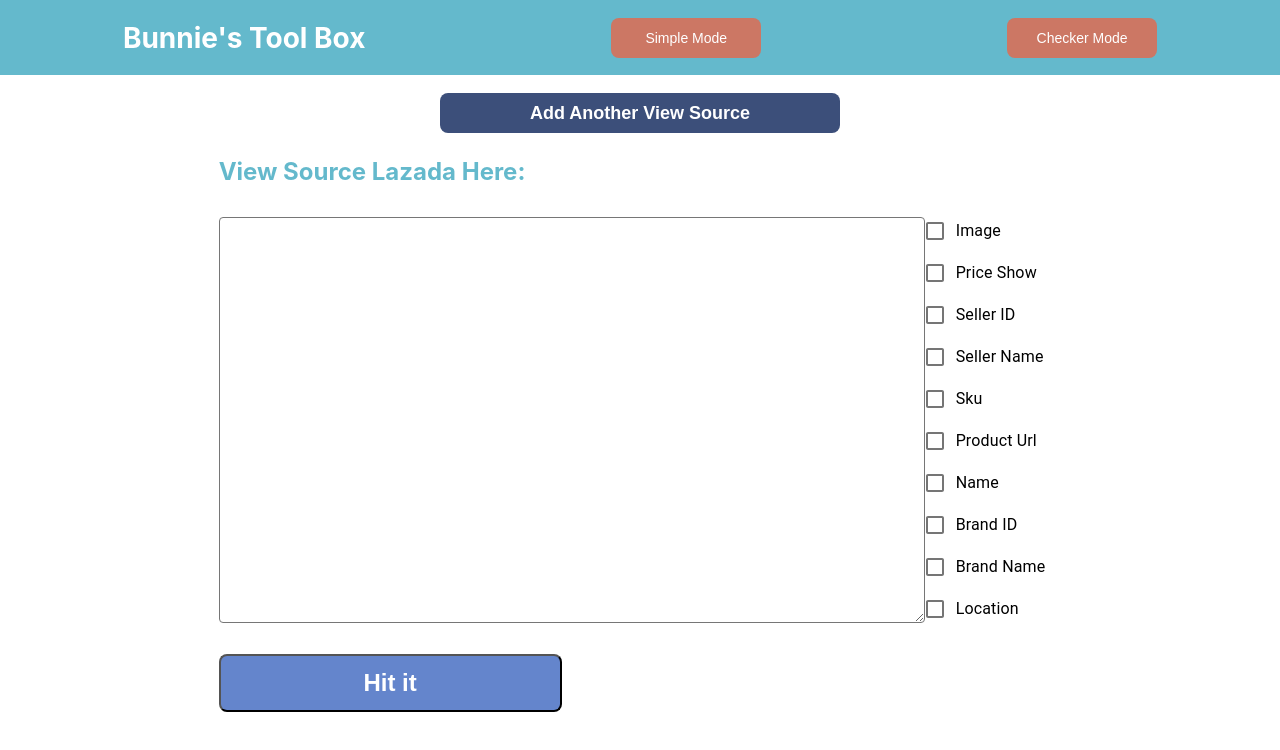
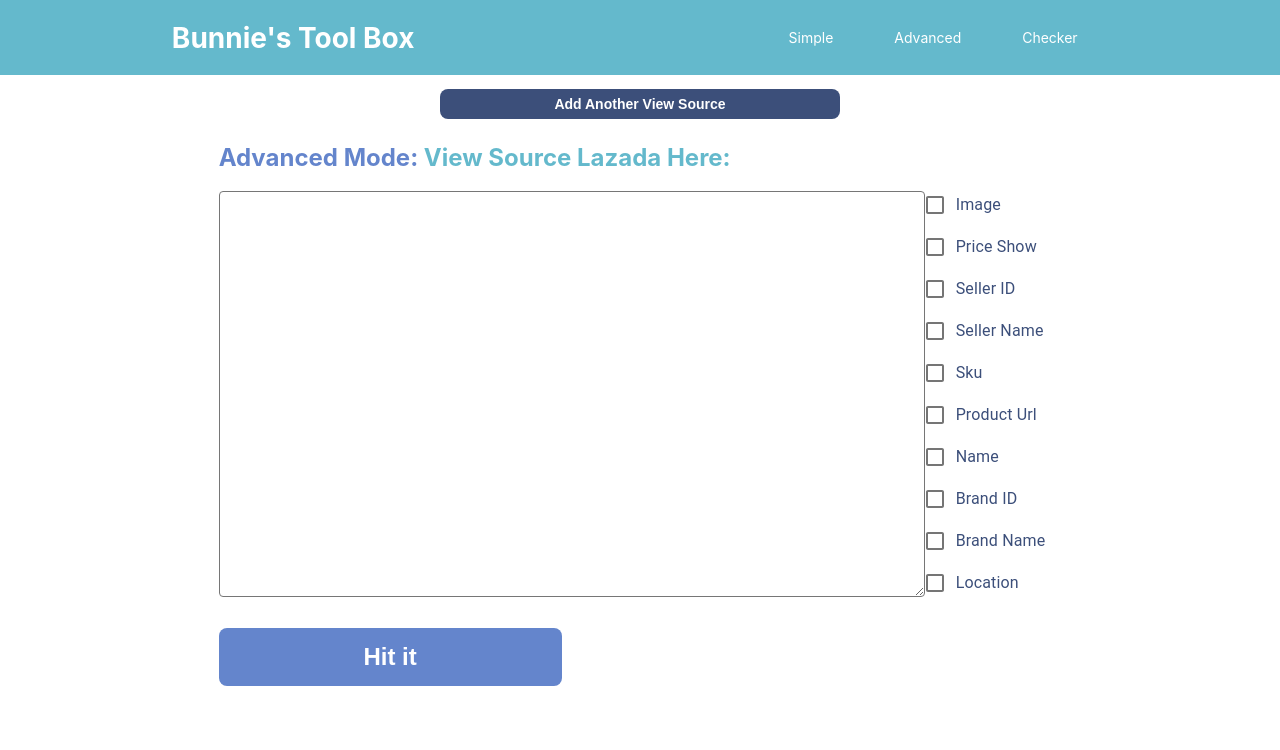
Before and after one commit to JasonhjKim/Scraper, a React (Create React App) app: page /advanced in a window 1280 px wide. Shown: the top 750 px of the page. Built offline with nearby package versions, Linux system fonts and the light colour scheme.

Commit message:
made design changes

```diff
--- a/package.json
+++ b/package.json
@@ -14,6 +14,7 @@
     "react-dom": "^16.12.0",
     "react-router-dom": "^5.1.2",
     "react-scripts": "3.2.0",
+    "react-spinners": "^0.6.1",
     "react-syntax-highlighter": "^11.0.2",
     "styled-components": "^4.4.1"
   },
--- a/src/advanced-mode.js
+++ b/src/advanced-mode.js
@@ -4,13 +4,13 @@ import { Link } from 'react-router-dom'
 import { Tooltip, FormGroup, FormControlLabel, Checkbox, TableRow, Table, TableBody, TableHead, TableCell } from '@material-ui/core';
 import { PDFExport  } from '@progress/kendo-react-pdf';
 import { CopyToClipboard } from 'react-copy-to-clipboard';
+import Navbar from './navbar';
 
 const Body = styled.div`
     width: 100%;
     display: flex;
     flex-direction: column;
     align-items: center;
-    overflow-y: hidden;
 `
 
 const Container = styled.div`
@@ -22,6 +22,7 @@ const Container = styled.div`
     /* justify-content: space-between; */
     overflow-y: hidden;
     justify-content: center;
+    overflow-y: hidden;
 `
     const Form = styled.form`
         display: flex;
@@ -32,7 +33,7 @@ const Label = styled.label`
     color: #64B9CC;
     font-size: 24px;
     font-weight: bold;
-    margin: 1em 0 1em 0;
+    margin: 1em 0 0.5em 0;
 `
 
 const SubmitButton = styled.input`
@@ -45,14 +46,16 @@ const SubmitButton = styled.input`
     border-radius: 8px;
     align-self: flex-start;
     margin: 1em 1em 1em 0;
+    outline: none;
+    border: none;
 `
 
 const AddButton = styled.button`
     width: 400px;
-    height: 40px;
+    height: 30px;
     color: white;
     background-color: #3c4f7a;
-    font-size: 18px;
+    font-size: 14px;
     font-weight: bold;
     border-radius: 8px;
     align-self: center;
@@ -215,13 +218,13 @@ export default class AdvancedMode extends Component {
     render() {
         return(
             <Body>
-                <NavBar/>
+                <Navbar/>
                 <Tooltip title="Add additional textarea to process multiple view source">
                     <AddButton onClick={ this.handleAddViewSource.bind(this) }>Add Another View Source</AddButton>
                 </Tooltip>
                 <Container>
                     { !this.state.isHidden ? <Form onSubmit={this.handleSubmit.bind(this)}>
-                        <Label>View Source Lazada Here: </Label>
+                        <Label><span style={{ color: "#6485CC"}}>Advanced Mode:</span> View Source Lazada Here: </Label>
                         <FormWrapper>
                             <FormGroup>
                                 {   this.state.boxCount.length > 0 ? this.state.boxCount.map((item, index) =>
@@ -230,16 +233,16 @@ export default class AdvancedMode extends Component {
                                 }
                             </FormGroup>
                             <FormGroup>
-                                <FormControlLabel control={ <Checkbox type="checkbox" value="Image" onChange={ this.handleChange.bind(this, "image")}/> } label="Image"/>
-                                <FormControlLabel control={ <Checkbox type="checkbox" value="Price Show" onChange={ this.handleChange.bind(this, "priceShow")}/> } label="Price Show"/>
-                                <FormControlLabel control={ <Checkbox type="checkbox" value="Seller ID" onChange={ this.handleChange.bind(this, "sellerId")}/> } label="Seller ID"/>
-                                <FormControlLabel control={ <Checkbox type="checkbox" value="Seller Name" onChange={ this.handleChange.bind(this, "sellerName")}/> } label="Seller Name"/>
-                                <FormControlLabel control={ <Checkbox type="checkbox" value="Cheapest Sku" onChange={ this.handleChange.bind(this, "cheapest_sku")}/> } label="Sku"/>
-                                <FormControlLabel control={ <Checkbox type="checkbox" value="Product Url" onChange={ this.handleChange.bind(this, "productUrl")}/> } label="Product Url"/>
-                                <FormControlLabel control={ <Checkbox type="checkbox" value="Name" onChange={ this.handleChange.bind(this, "name")}/> } label="Name"/>
-                                <FormControlLabel control={ <Checkbox type="checkbox" value="Brand ID" onChange={ this.handleChange.bind(this, "brandId")}/> } label="Brand ID"/>
-                                <FormControlLabel control={ <Checkbox type="checkbox" value="Brand Name" onChange={ this.handleChange.bind(this, "brandName")}/> } label="Brand Name"/>
-                                <FormControlLabel control={ <Checkbox type="checkbox" value="Location" onChange={ this.handleChange.bind(this, "location")}/> } label="Location"/>
+                                <StyledFormControlLabel control={ <Checkbox type="checkbox" value="Image" onChange={ this.handleChange.bind(this, "image")}/> } label="Image"/>
+                                <StyledFormControlLabel control={ <Checkbox type="checkbox" value="Price Show" onChange={ this.handleChange.bind(this, "priceShow")}/> } label="Price Show"/>
+                                <StyledFormControlLabel control={ <Checkbox type="checkbox" value="Seller ID" onChange={ this.handleChange.bind(this, "sellerId")}/> } label="Seller ID"/>
+                                <StyledFormControlLabel control={ <Checkbox type="checkbox" value="Seller Name" onChange={ this.handleChange.bind(this, "sellerName")}/> } label="Seller Name"/>
+                                <StyledFormControlLabel control={ <Checkbox type="checkbox" value="Cheapest Sku" onChange={ this.handleChange.bind(this, "cheapest_sku")}/> } label="Sku"/>
+                                <StyledFormControlLabel control={ <Checkbox type="checkbox" value="Product Url" onChange={ this.handleChange.bind(this, "productUrl")}/> } label="Product Url"/>
+                                <StyledFormControlLabel control={ <Checkbox type="checkbox" value="Name" onChange={ this.handleChange.bind(this, "name")}/> } label="Name"/>
+                                <StyledFormControlLabel control={ <Checkbox type="checkbox" value="Brand ID" onChange={ this.handleChange.bind(this, "brandId")}/> } label="Brand ID"/>
+                                <StyledFormControlLabel control={ <Checkbox type="checkbox" value="Brand Name" onChange={ this.handleChange.bind(this, "brandName")}/> } label="Brand Name"/>
+                                <StyledFormControlLabel control={ <Checkbox type="checkbox" value="Location" onChange={ this.handleChange.bind(this, "location")}/> } label="Location"/>
                             </FormGroup>
                         </FormWrapper>
                         <SubmitButton type="submit" value="Hit it" />
@@ -249,15 +252,15 @@ export default class AdvancedMode extends Component {
                     <ResultContainer>
                         <ToolContainer>
                             <Tooltip title="Export to PDF">
-                                <CopyLinkButton onClick={ this.exportPDFWithMethod.bind(this) }>Export to PDF</CopyLinkButton>
+                                <ToolButton onClick={ this.exportPDFWithMethod.bind(this) }>Export to PDF</ToolButton>
                             </Tooltip>
                             <Tooltip title="Copy all links to Clipboard">
                                 <CopyToClipboard value={this.state.textbox}>
-                                    <CopyLinkButton onClick={ this.handleCopyLink.bind(this) }>Copy All Links</CopyLinkButton>
+                                    <ToolButton onClick={ this.handleCopyLink.bind(this) }>Copy All Links</ToolButton>
                                 </CopyToClipboard>
                             </Tooltip>
                             <Tooltip title="Hide Form">
-                                <CopyLinkButton onClick={ this.handleHideForm.bind(this) }>{ this.state.isHidden ? "Show Form" : "Hide Form"}</CopyLinkButton>
+                                <ToolButton onClick={ this.handleHideForm.bind(this) }>{ this.state.isHidden ? "Show Form" : "Hide Form"}</ToolButton>
                             </Tooltip>
                         </ToolContainer>
                         <PDFExport ref={(component) => this.pdfExportComponent = component } proxyURL={"https://demos.telerik.com/kendo-ui/service/export"} imageResolution={200}>
@@ -301,42 +304,6 @@ export default class AdvancedMode extends Component {
 
 }
 
-const NavBarContainer = styled.div`
-    width: 100%;
-    height: 75px;
-    background-color: #64B9CC;
-    display: flex;
-    flex-direction: row;
-    align-items: center;
-    justify-content: space-around;
-`
-
-const LogoHeading = styled.div`
-    font-size: 28px;
-    color: white;
-    /* margin-left: 150px; */
-    font-weight: bold;
-`
-
-
-const Simple = styled.button`
-    color: white;
-    background-color: #cc7764;
-    width: 150px;
-    height: 40px;
-    border-radius: 8px;
-    border: none;
-    outline: none;
-    font-size: 14px;
-    text-decoration: none;
-`
-
-const StyledLink = styled(Link)`
-    text-decoration: none;
-    color: white;
-`
-
-
 const ToolContainer = styled.div`
     display: flex;
     flex-direction: row;
@@ -344,7 +311,7 @@ const ToolContainer = styled.div`
     align-items: center;
 `
 
-const CopyLinkButton = styled.button`
+const ToolButton = styled.button`
     height: 40px;
     width: 120px;
     background-color: #cc7764;
@@ -361,12 +328,6 @@ const CopyLinkButton = styled.button`
     }
 `
 
-const NavBar = () => {
-    return(
-        <NavBarContainer>
-            <LogoHeading>Bunnie's Tool Box</LogoHeading>
-            <Simple><StyledLink to="/">Simple Mode</StyledLink></Simple>
-            <Simple><StyledLink to="/checker">Checker Mode</StyledLink></Simple>
-        </NavBarContainer>
-    )
-}
+const StyledFormControlLabel = styled(FormControlLabel)`
+    color: #3c4f7a;
+`
--- a/src/checker-mode.js
+++ b/src/checker-mode.js
@@ -1,23 +1,33 @@
 import React, { Component } from 'react';
 import styled from 'styled-components';
-import { Table, TableHead, TableRow, TableCell, TableBody } from '@material-ui/core';
+import { Table, TableHead, TableRow, TableCell, TableBody, Tooltip } from '@material-ui/core';
 import axios from 'axios';
 import { Link } from 'react-router-dom';
+import Navbar from './navbar';
+import { ClipLoader } from 'react-spinners';
+import { CopyToClipboard } from 'react-copy-to-clipboard';
 
 export default class CheckerMode extends Component {
     state = {
         data: {},
+        showLoading: false,
+        buttonState: false,
+        copy: null,
     }
 
     handleSubmit(e) {
         e.preventDefault();
+        console.log("Request sent");
+        this.setState({ data: {}, showLoading: true, buttonState: true, copy: null })
         axios.post('http://159.65.69.12:5000/', { "text": e.target[0].value }, { config: {
             headers: {
               'Content-Type': 'application/x-www-form-urlencoded'
             }}})
             .then(result => {
                 console.log(result);
-                this.setState({ data: result.data.data }, () => console.log(this.state.data))
+                let builder = "";
+                result.data.data.map((item) => builder += (item.status ? "online" : "shut down") + "\n")
+                this.setState({ data: result.data.data, showLoading: false, buttonState: false, copy: builder, }, () => console.log(this.state.data))
             })
 
             .catch(err => {
@@ -29,15 +39,25 @@ export default class CheckerMode extends Component {
     render() {
         return(
             <Body>
-                <NavBar/>
+                <Navbar/>
                 <Form onSubmit={this.handleSubmit.bind(this)}>
-                    <Label>Copy + Paste Links Here: </Label>
+                    <Label><span style={{ color: "#6485CC"}}>Checker Mode:</span> Copy + Paste Links Here: </Label>
                     <TextArea name="" id="" cols="30" rows="10" required></TextArea>
-                    <SubmitButton type="submit" value="Hit it" />
+                    <Tip>*Try to limit to 50 links at a time</Tip>
+                    <SubmitButton type="submit" value={this.state.buttonState ? "Disabed" : "Hit it"} disabled={this.state.buttonState} color={this.state.buttonState}/>
                 </Form>
+                <ResultContainer>
+                    { this.state.showLoading ? <ClipLoader sizeUnit={"px"} size={50} color={"#6485CC"} loading={this.state.showLoading}/> : null}
+                    { this.state.data.length > 0 ?
 
-                { this.state.data.length > 0 ?
-                <ResultContainer>
+                        <React.Fragment>
+                            <ToolContainer>
+                                <Tooltip title="Copy all status from the result">
+                                    <CopyToClipboard text={this.state.copy}>
+                                        <ToolButton>Copy All Status</ToolButton>
+                                    </CopyToClipboard>
+                                </Tooltip>
+                            </ToolContainer>
                             <Label>{`Found Links (${this.state.data.length}):`}</Label>
                             <StyledTable style={{ width: "1000px"}} fixedHeader={true}>
                                 <TableHead>
@@ -52,15 +72,15 @@ export default class CheckerMode extends Component {
                                     {
                                         this.state.data.map((item, index) =>
                                         <TableRow style={{ width: "300px"}}>
-                                     <TableCell>{index}</TableCell>
+                                            <TableCell>{index + 1}</TableCell>
                                             <TableCell> {item.url}</TableCell>
                                             <TableCell align="center"> { item.status ? <StatusTrue/> : <StatusFalse/>}</TableCell>
                                         </TableRow>
                                     )}
                                 </TableBody>
                             </StyledTable>
-
-                </ResultContainer> : null }
+                        </React.Fragment> :  <div>{ !this.state.showLoading ? "No result found. Please check textbox" : null }</div> }
+                </ResultContainer>
             </Body>
         )
     }
@@ -75,19 +95,24 @@ const Label = styled.label`
     color: #64B9CC;
     font-size: 24px;
     font-weight: bold;
-    margin: 1em 0 1em 0;
+    margin: 1em 0 0.5em 0;
+    align-self: flex-start;
 `
 
 const SubmitButton = styled.input`
     width: 343px;
     height: 58px;
     color: white;
-    background-color: #6485CC;
+    background-color: ${ props => props.color ? "red" : "#6485CC" };
     font-size: 24px;
     font-weight: bold;
     border-radius: 8px;
     align-self: center;
     margin: 1em;
+    outline: none;
+    border: none;
+    /* box-shadow: 0 10px 15px -3px rgba(0, 0, 0, 0.1); */
+    box-shadow: 0 4px 6px -2px rgba(0, 0, 0, 0.05);
 `
 
 const TextArea = styled.textarea`
@@ -104,49 +129,16 @@ const Body = styled.div`
     align-items: center;
 `
 
-const NavBarContainer = styled.div`
-    width: 100%;
-    height: 75px;
-    background-color: #64B9CC;
-    display: flex;
-    flex-direction: row;
-    align-items: center;
-    justify-content: space-around;
-`
-
-const LogoHeading = styled.div`
-    font-size: 28px;
-    color: white;
-    /* margin-left: 150px; */
-    font-weight: bold;
-`
-
-
-const Simple = styled.button`
-    color: white;
-    background-color: #cc7764;
-    width: 150px;
-    height: 40px;
-    border-radius: 8px;
-    border: none;
-    outline: none;
-    font-size: 14px;
-    text-decoration: none;
-`
-
 const ResultContainer = styled.div`
     display: flex;
     flex-direction: column;
     margin: 0 6em;
+    align-items: center;
 `
 
 const StyledTable = styled(Table)`
     width: 550px;
     height: 280px;
-`
-const StyledLink = styled(Link)`
-    text-decoration: none;
-    color: white;
 `
 
 const StatuTruesWrapper = styled.div`
@@ -170,18 +162,38 @@ const StatusTrue = () => {
 const StatusFalse = () => {
     return(
         <StatusFalseWrapper>
-            SHUTDOWN
+            SHUT DOWN
         </StatusFalseWrapper>
     )
 }
 
 
-const NavBar = () => {
-    return(
-        <NavBarContainer>
-            <LogoHeading>Bunnie's Tool Box</LogoHeading>
-            <Simple><StyledLink to="/">Simple Mode</StyledLink></Simple>
-            <Simple><StyledLink to="/advanced">Advanced Mode</StyledLink></Simple>
-        </NavBarContainer>
-    )
+const Tip = styled.div`
+    font-size: 12px;
+`
+
+
+const ToolContainer = styled.div`
+    display: flex;
+    flex-direction: row;
+    height: 60px;
+    align-items: center;
+    align-self: flex-start;
+`
+
+const ToolButton = styled.button`
+    height: 40px;
+    width: 120px;
+    background-color: #cc7764;
+    color: white;
+    border-radius: 4px;
+    border: none;
+    outline: none;
+    font-weight: bold;
+    cursor: pointer;
+    margin: 0 1em 0 0;
+
+    &:hover {
+        height: 38px;
     }
+`
--- /dev/null
+++ b/src/navbar.js
@@ -0,0 +1,56 @@
+import React, { Component } from 'react';
+import styled from 'styled-components';
+import { Link } from 'react-router-dom';
+
+export default class Navbar extends Component {
+    render() {
+        return(
+            <NavBarContainer>
+                <LogoHeading>Bunnie's Tool Box</LogoHeading>
+                <LinkContainer>
+                    <StyledLink to="/">Simple</StyledLink>
+                    <StyledLink to="/advanced">Advanced</StyledLink>
+                    <StyledLink to="/checker">Checker</StyledLink>
+                </LinkContainer>
+            </NavBarContainer>
+        )
+    }
+}
+
+const StyledLink = styled(Link)`
+    text-decoration: none;
+    color: white;
+    font-size: 14px;
+`
+const Simple = styled.button`
+    color: white;
+    /* width: 150px;
+    height: 40px; */
+    /* border-radius: 8px; */
+    /* border: none; */
+    /* outline: none; */
+    font-size: 12px;
+    text-decoration: none;
+`
+const NavBarContainer = styled.div`
+    width: 100%;
+    height: 75px;
+    background-color: #64B9CC;
+    display: flex;
+    flex-direction: row;
+    align-items: center;
+    justify-content: space-around;
+`
+
+const LogoHeading = styled.div`
+    font-size: 28px;
+    color: white;
+    /* margin-left: 150px; */
+    font-weight: bold;
+`
+const LinkContainer = styled.div`
+    width: 350px;
+    display: flex;
+    flex-direction: row;
+    justify-content: space-around;
+`
--- a/src/simple-mode.js
+++ b/src/simple-mode.js
@@ -1,7 +1,7 @@
 import React, { Component } from 'react';
 import styled from 'styled-components';
 import { Link } from 'react-router-dom'
-
+import Navbar from "./navbar";
 import { Table, TableHead, TableRow, TableCell, TableBody } from '@material-ui/core';
 
 
@@ -27,7 +27,7 @@ const Label = styled.label`
     color: #64B9CC;
     font-size: 24px;
     font-weight: bold;
-    margin: 1em 0 1em 0;
+    margin: 1em 0 0.5em 0;
 `
 
 const SubmitButton = styled.input`
@@ -40,6 +40,8 @@ const SubmitButton = styled.input`
     border-radius: 8px;
     align-self: center;
     margin: 1em;
+    outline: none;
+    border: none;
 `
 
 const ResultContainer = styled.div`
@@ -96,10 +98,10 @@ export default class SimpleMode extends Component {
         return(
             <Body>
 
-                <NavBar/>
+                <Navbar/>
 
                 <Form onSubmit={this.handleSubmit.bind(this)}>
-                    <Label>Copy + Paste View Source Lazada Here: </Label>
+                    <Label><span style={{ color: "#6485CC"}}>Simple Mode:</span> Paste View Source Lazada Here: </Label>
                     <TextArea name="" id="" cols="30" rows="10" required></TextArea>
                     <SubmitButton type="submit" value="Hit it" />
                 </Form>
@@ -146,49 +148,3 @@ export default class SimpleMode extends Component {
         )
     }
 }
-
-
-
-const NavBarContainer = styled.div`
-    width: 100%;
-    height: 75px;
-    background-color: #64B9CC;
-    display: flex;
-    flex-direction: row;
-    align-items: center;
-    justify-content: space-around;
-`
-
-const LogoHeading = styled.div`
-    font-size: 28px;
-    color: white;
-    /* margin-left: 150px; */
-    font-weight: bold;
-`
-
-
-const Advanced = styled.button`
-    color: white;
-    background-color: #cc7764;
-    width: 150px;
-    height: 40px;
-    border-radius: 8px;
-    border: none;
-    outline: none;
-    font-size: 14px;
-`
-
-const StyledLink = styled(Link)`
-    text-decoration: none;
-    color: white;
-`
-
-const NavBar = () => {
-    return(
-        <NavBarContainer>
-            <LogoHeading>Bunnie's Tool Box</LogoHeading>
-            <Advanced><StyledLink to="/advanced">Advanced Mode</StyledLink  ></Advanced>
-            <Advanced><StyledLink to="/checker">Checker Mode</StyledLink></Advanced>
-        </NavBarContainer>
-    )
-}
```
Also changed, not shown: 1 other file (tests, documents, lock files or other folders). Lines whose indentation alone changed are shown as unchanged.
